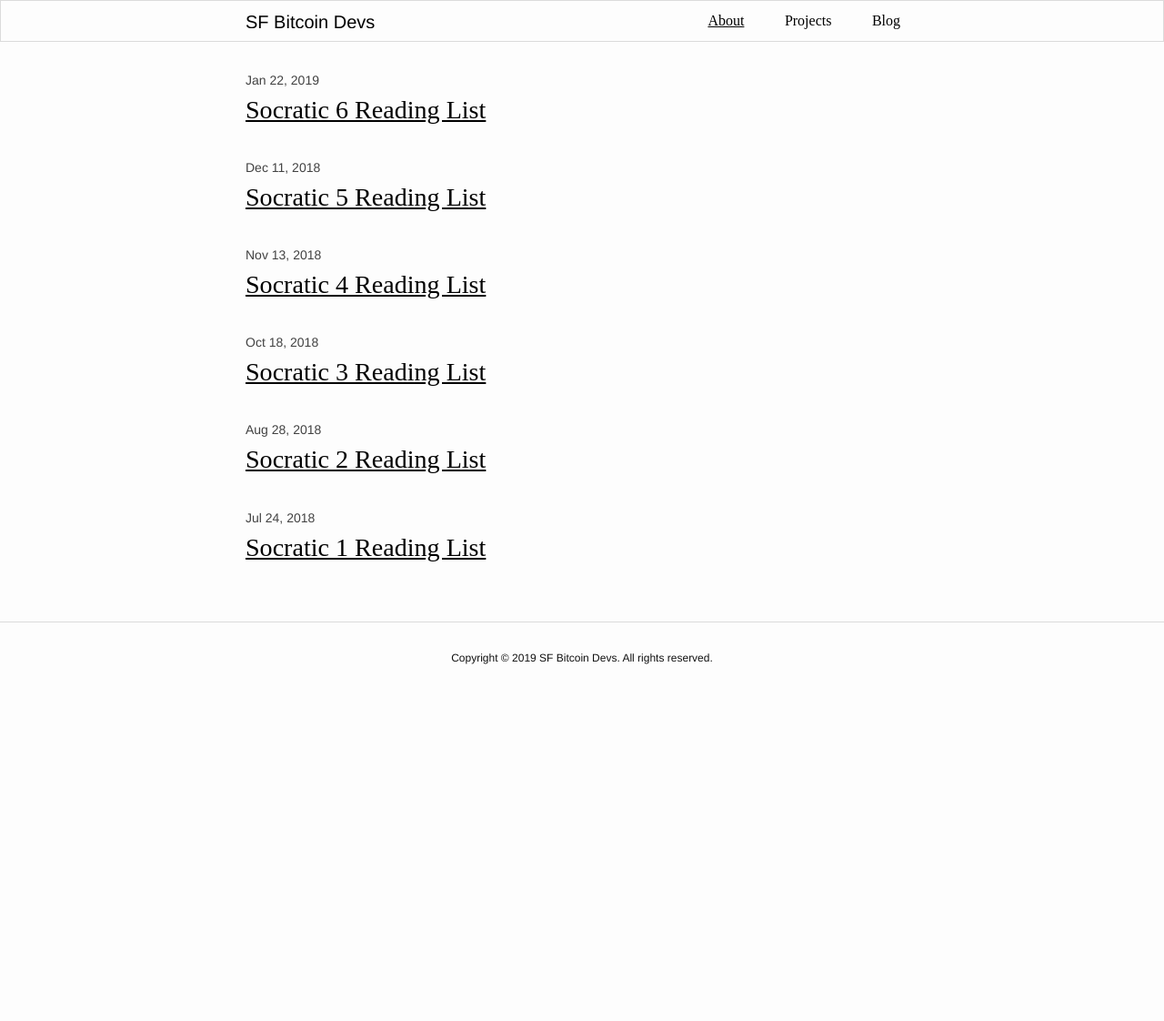
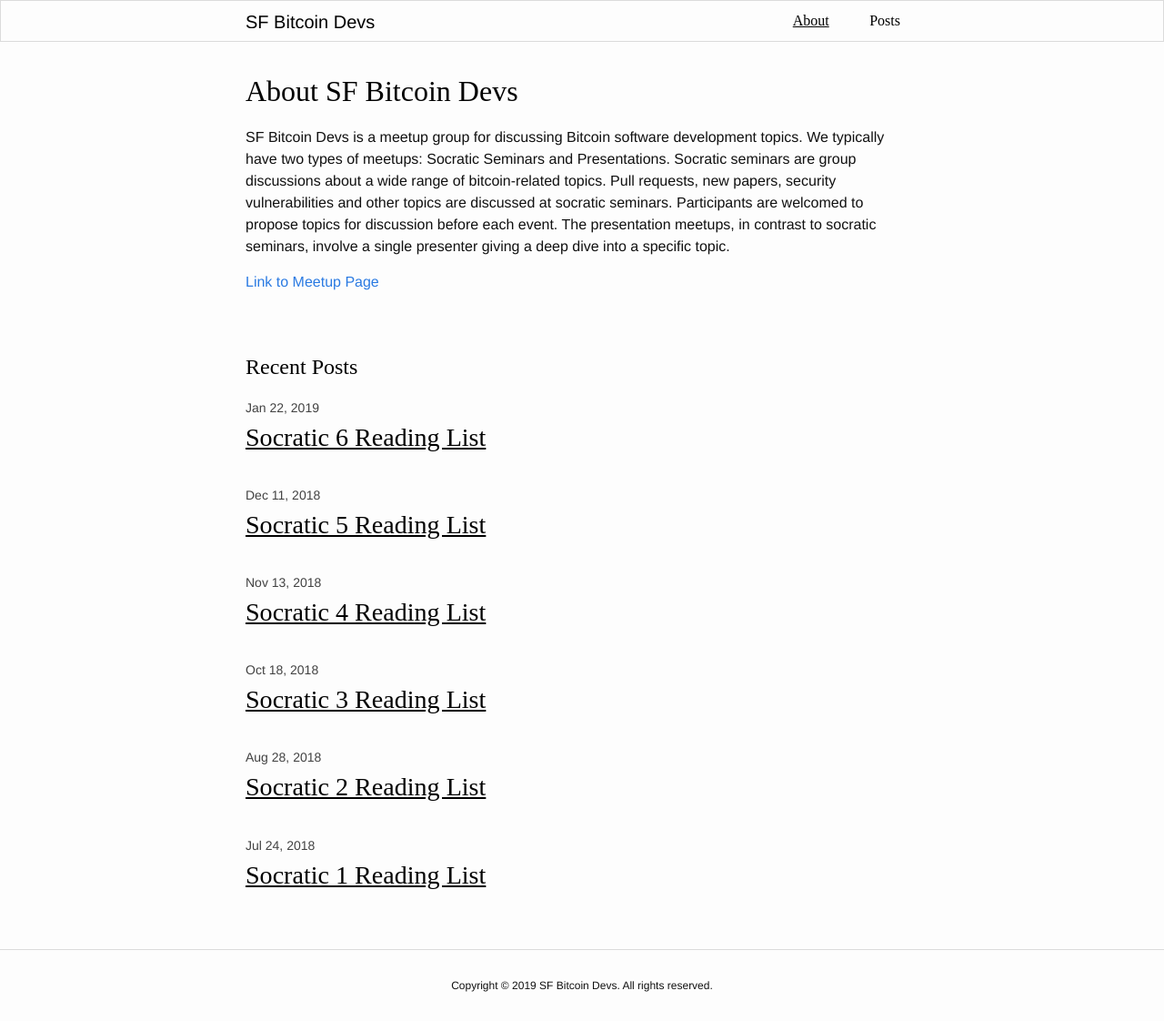
Before and after one commit to sfbitcoindevs/sfbitcoindevs, a Jekyll site: the page built from index.html, in a window 1280 px wide. Shown: the whole page at 91% size. Built offline with Jekyll 4.4.1, drawn with Linux system fonts in a browser that asks for light colours; before the commit the page ends 900 px from its top, so only the background shows below that.

Commit message:
fix up site organization

```diff
--- a/_includes/header.html
+++ b/_includes/header.html
@@ -9,16 +9,10 @@
       <ul>
         {% if page.path == "index.html" %}
           <li><a href="/" class="link-nav active" id="link-about">About </a></li>
-          <li><a href="{{% site.url %}}/projects/" class="link-nav" id="link-projects">Projects</a></li>
-          <li><a href="{{% site.url %}}/posts" class="link-nav" id="link-blog">Blog</a></li>
-        {% elsif page.path == "projects.html" %}
-          <li><a href="/" class="link-nav" id="link-about">About </a></li>
-          <li><a href="{{% site.url %}}/projects/" class="link-nav active" id="link-projects">Projects</a></li>
-          <li><a href="{{% site.url %}}/posts" class="link-nav" id="link-blog">Blog</a></li>
+          <li><a href="{{% site.url %}}/posts" class="link-nav" id="link-blog">Posts</a></li>
         {% else %}
           <li><a href="/" class="link-nav" id="link-about">About </a></li>
-          <li><a href="{{% site.url %}}/projects/" class="link-nav" id="link-projects">Projects</a></li>
-          <li><a href="{{% site.url %}}/posts" class="link-nav active" id="link-blog">Blog</a></li>
+          <li><a href="{{% site.url %}}/posts" class="link-nav active" id="link-blog">Posts</a></li>
         {% endif %}
       </ul>
     </nav>
--- a/index.html
+++ b/index.html
@@ -3,6 +3,17 @@
 title: Home
 ---
 
+<div>
+  <h1>About SF Bitcoin Devs</h1>
+  <p>SF Bitcoin Devs is a meetup group for discussing Bitcoin software development topics. We typically have two types of meetups: Socratic Seminars and Presentations. Socratic seminars are group discussions about a wide range of bitcoin-related topics. Pull requests, new papers, security vulnerabilities and other topics are discussed at socratic seminars. Participants are welcomed to propose topics for discussion before each event. The presentation meetups, in contrast to socratic seminars, involve a single presenter giving a deep dive into a specific topic.</p>
+  <p><a href="https://www.meetup.com/SF-Bitcoin-Devs/">Link to Meetup Page</a></p>
+</div>
+
+
+<br/>
+<br/>
+
+<h2>Recent Posts</h2>
 
 <ul class="post-list">
   {% for post in site.posts %}
```
Also changed, not shown: about.md (deleted, +0 -18 lines), posts.html (added, +19 -0 lines).
